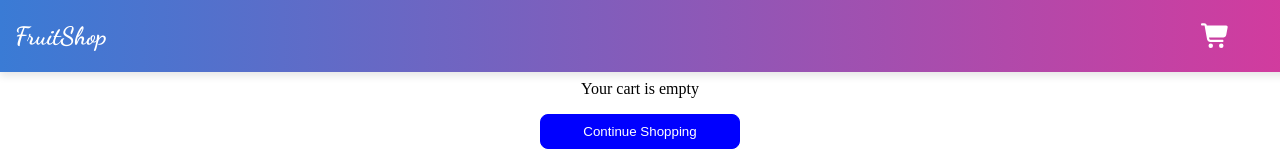
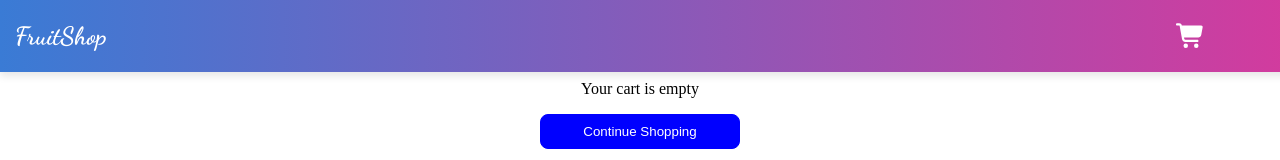
Before and after one commit to abhishekk119/fruitshop-react, a React (Vite) app: page /fruitshop-react/kart in a window 1280 px wide. Shown: the top 160 px of the page. Built offline with nearby package versions, Linux system fonts and the light colour scheme; a web font is replaced by a local one.

Commit message:
Added new features

```diff
--- a/src/index.css
+++ b/src/index.css
@@ -33,6 +33,7 @@ body {
   display: flex;
   align-items: center;
   justify-content: center;
+  margin-right: 25px;
 }
 
 .maincontainer {
@@ -691,6 +692,9 @@ html {
     font-weight: bold;
     background-color: #f0f0f0;
     border-radius: 8px;
+    display: flex;
+    align-items: center;
+    justify-content: center;
   }
 
   .placeorderbuttondiv {
```
